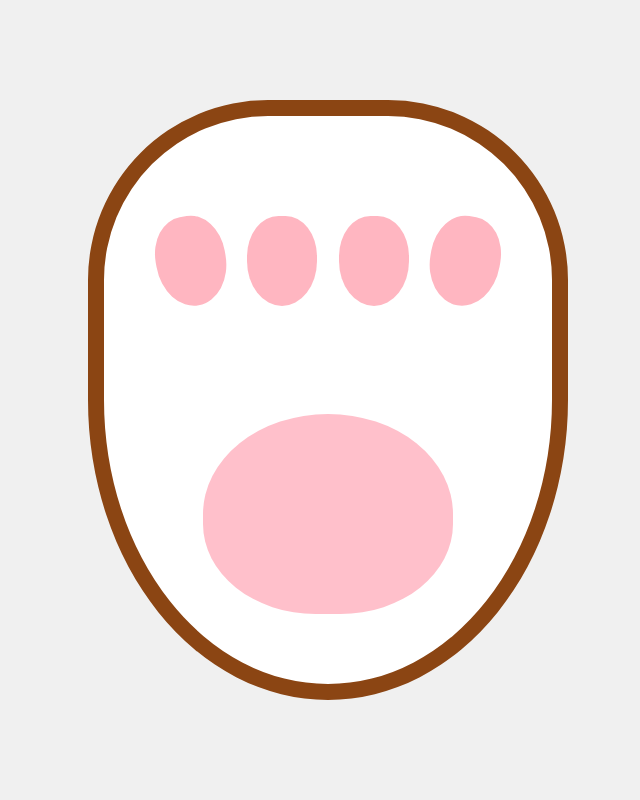
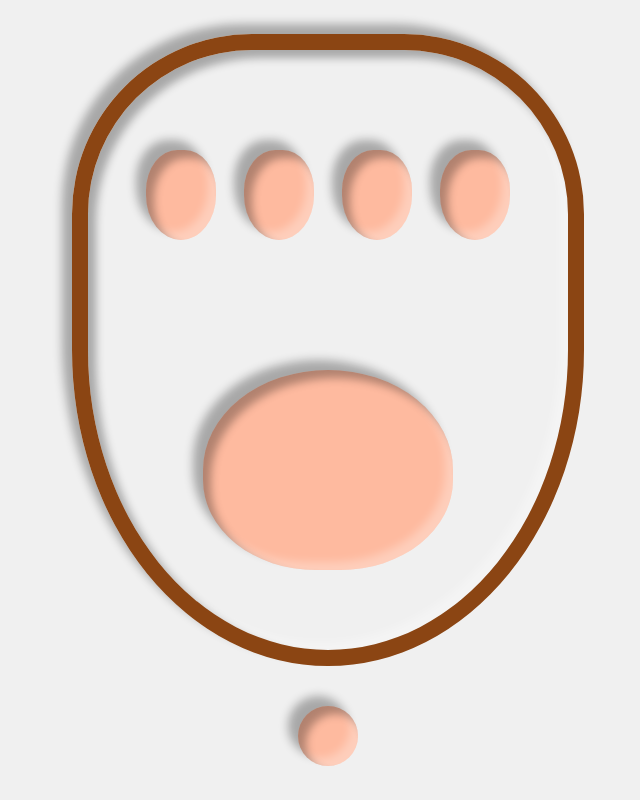
Before and after one commit to ptsfdtz/Cat-paw-keyboard, a plain HTML site: page web/index.html in a window 1280 px wide. Shown: the whole page, without its empty margins (312-952 px from the left). Drawn offline with Linux system fonts and the light colour scheme.

Commit message:
update UI

```diff
--- a/web/index.html
+++ b/web/index.html
@@ -1,5 +1,6 @@
 <!DOCTYPE html>
 <html lang="en">
+
 <head>
     <meta charset="UTF-8">
     <meta name="viewport" content="width=device-width, initial-scale=1.0">
@@ -7,15 +8,22 @@
     <script src="src/script.js"></script>
     <title>Cat Paw Keyboard</title>
 </head>
-<body>
+
+<body class="body">
     <div class="paw-container" id="pawContainer">
-        <button class="paw-center" id ="pawCenter"></button>
+        <button type="button" class="paw-center" id="pawCenter"></button>
+
         <div class="paw-toes">
-            <button class="paw-toe-first" id="pawFirst"></button>
-            <button class="paw-toe-second" id="pawSecond"></button>
-            <button class="paw-toe-third" id="pawThird"></button>
-            <button class="paw-toe-fourth" id="pawFourth"></button>
+            <button type="button" class="paw-toe" id="pawFirst"></button>
+            <button type="button" class="paw-toe" id="pawSecond"></button>
+            <button type="button" class="paw-toe" id="pawThird"></button>
+            <button type="button" class="paw-toe" id="pawFourth"></button>
         </div>
     </div>
+
+    <div class="theme-container" id="themeContainer">
+        <button type="button" class="change-theme" id="changeTheme"></button>
+    </div>
 </body>
+
 </html>
--- a/web/src/script.js
+++ b/web/src/script.js
@@ -10,4 +10,5 @@ document.addEventListener('DOMContentLoaded', () => {
     pawSecond.addEventListener('click', () => console.log('Second paw clicked!'));
     pawThird.addEventListener('click', () => console.log('Third paw clicked!'));
     pawFourth.addEventListener('click', () => console.log('Fourth paw clicked!'));
+
 });
--- a/web/src/style.css
+++ b/web/src/style.css
@@ -1,43 +1,61 @@
+:root {
+    --primary-color: #feba9f;
+    --background-color: #f0f0f0;
+    --primary-color-hover: #FFA07A;
+}
+
+:root.dark {
+    --primary-color: #342b28;
+    --background-color: #1a1a1a;
+    --primary-color-hover: #787575;
+}
+
 body {
     display: flex;
+    flex-direction: column;
     justify-content: center;
     align-items: center;
+
+    margin: 0;
     height: 100vh;
-    background-color: #f0f0f0;
-    margin: 0;
+    background-color: var(--background-color);
 }
 
+/* paw */
 .paw-container {
     position: relative;
     width: 480px;
     height: 600px;
-    background-color: #fff;
     border-radius: 180px 180px 50% 50%;
     border: 16px solid #8B4513;
-    box-sizing: border-box;
+    box-shadow: inset 8px 8px 8px rgba(0, 0, 0, 0.3),
+        inset -8px -8px 8px rgba(255, 255, 255, 0.3),
+        -10px -10px 10px rgba(0, 0, 0, 0.3);
+
 }
 
 .paw-center {
     position: absolute;
     width: 250px;
     height: 200px;
-    background-color: #FFC0CB;
+    background-color: var(--primary-color);
     border: none;
     border-radius: 50% 50% 45% 45%;
-    /* 居中对齐 */
     left: 50%;
     top: 70%;
-    transform: translate(-50%, -50%); /* 让元素完美居中 */
-    transform-origin: center; /* 确保缩放从中心开始 */
-    transition: transform 0.3s ease-in-out, background-color 0.3s ease-in-out; /* 平滑过渡 */
+    transform: translate(-50%, -50%);
+    transform-origin: center;
+    box-shadow: inset 8px 8px 8px rgba(0, 0, 0, 0.3),
+        inset -8px -8px 8px rgba(255, 255, 255, 0.3),
+        -10px -10px 10px rgba(0, 0, 0, 0.3);
+
+    transition: transform 0.3s ease-in-out, background-color 0.3s ease-in-out;
 }
 
 .paw-center:hover {
-    transform: translate(-50%, -50%) scale(1.05); /* 保持居中同时进行缩放 */
-    background-color: #ffa2b0;
+    transform: translate(-50%, -50%) scale(1.05);
+    background-color: var(--primary-color-hover);
 }
-
-
 
 .paw-toes {
     position: absolute;
@@ -49,37 +67,73 @@ body {
     margin: 0 30px;
 }
 
-.paw-toe-first,.paw-toe-second, .paw-toe-third, .paw-toe-fourth {
+.paw-toe {
     width: 70px;
     height: 90px;
-    background-color: #FFB6C1;
+    background-color: var(--primary-color);
     border: none;
-    border-radius:45% 45% 50% 50%;
+    border-radius: 45% 45% 50% 50%;
+    box-shadow: inset 8px 8px 8px rgba(0, 0, 0, 0.3),
+        inset -8px -8px 8px rgba(255, 255, 255, 0.3),
+        -10px -10px 10px rgba(0, 0, 0, 0.3);
     transition: 0.3s;
+
+    &:hover {
+        transform: scale(1.05);
+        background-color: var(--primary-color-hover);
     }
 
-.paw-toe-first:hover,.paw-toe-second:hover, .paw-toe-third:hover, .paw-toe-fourth:hover {
-    transform: scale(1.05);
-    background-color: #ffa2b0;
+    &:nth-of-type(1) {
+
+        &:hover {
+            transform: rotate(-20deg);
+        }
     }
 
-.paw-toe-first {
-    top: 5%;
-    left: 50%;
+    &:nth-of-type(2) {
+
+        &:hover {
             transform: rotate(-10deg);
         }
-
-.paw-toe-second {
-    top: 30%;
-    left: 15%;
     }
 
-.paw-toe-third {
-    top: 30%;
-    right: 15%;
+    &:nth-of-type(3) {
+        &:hover {
+            transform: rotate(10deg);
+        }
     }
 
-.paw-toe-fourth {
-    top: 60%;
-    transform:rotate(10deg);
+    &:nth-of-type(4) {
+        &:hover {
+            transform: rotate(20deg);
         }
+    }
+}
+
+.theme-container {
+    display: flex;
+    justify-content: center;
+    align-items: center;
+    margin-top: 40px;
+}
+
+.change-theme {
+    position: relative;
+
+    width: 60px;
+    height: 60px;
+    border-radius: 50%;
+
+    background-color: var(--primary-color);
+    border: none;
+    box-shadow: inset 8px 8px 8px rgba(0, 0, 0, 0.3),
+        inset -8px -8px 8px rgba(255, 255, 255, 0.3),
+        -10px -10px 10px rgba(0, 0, 0, 0.3);
+
+    transition: 0.3s ease-in-out;
+
+    &:hover {
+        background-color: var(--primary-color-hover);
+        transform: scale(1.05);
+    }
+}
```
Lines whose indentation alone changed are shown as unchanged.
